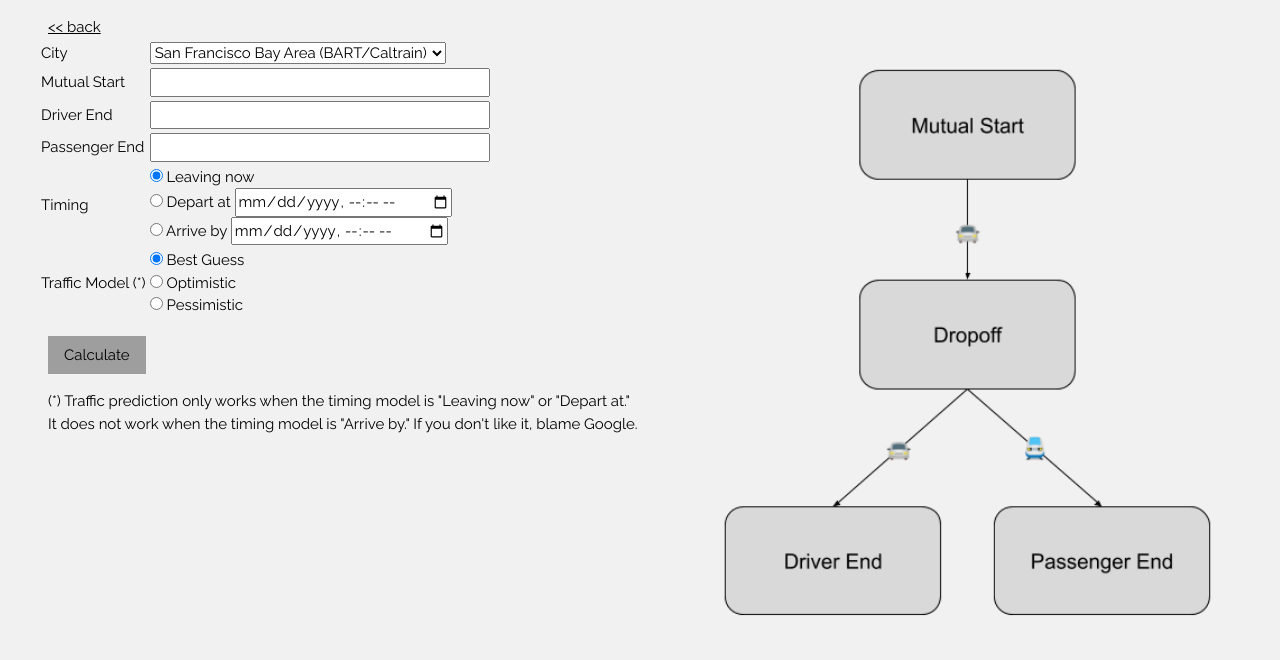
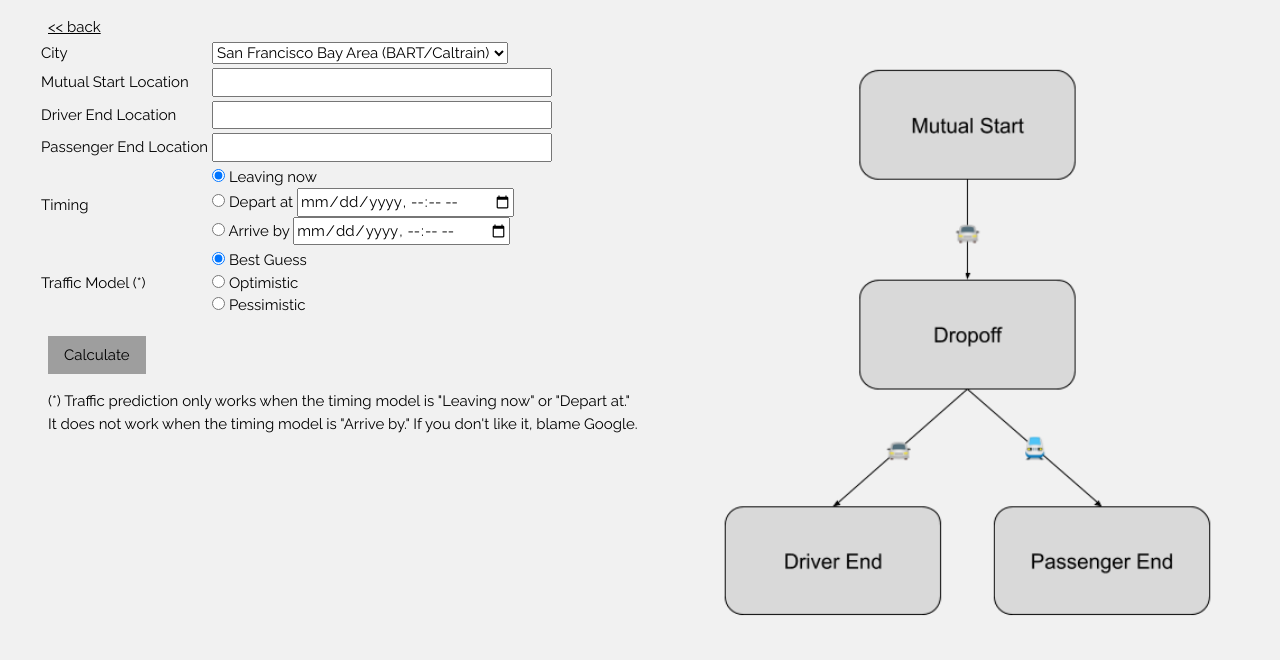
Before and after one commit to marvel2010/multistop, a Flask app: page /dropoff in a window 1280 px wide. Shown: the top 660 px of the page. Run offline with Flask 2, Linux system fonts and the light colour scheme; some libraries are stand-ins or nearby versions.

Commit message:
add start/end locations as possible pickup points

```diff
--- a/app.py
+++ b/app.py
@@ -5,6 +5,7 @@ from src.dropoff import dropoff as dropoff_fn
 from src.pickup import pickup as pickup_fn
 from src.stations import STATIONS_MAP
 from src.stations import TIMEZONES_MAP
+from src.stations import SYSTEM_NAMES_MAP
 
 logging.basicConfig(level=logging.INFO)
 app = Flask(__name__)
@@ -40,6 +41,7 @@ def dropoff():
         return render_template(
             "output.html",
             options=options,
+            transit_system=SYSTEM_NAMES_MAP[request.form["city"]],
             loc_1_name="Mutual Start Location",
             loc_1_value=start,
             loc_2_name="Driver End Location",
@@ -51,9 +53,9 @@ def dropoff():
 
     return render_template(
         "input.html",
-        loc_1_name="Mutual Start",
-        loc_2_name="Driver End",
-        loc_3_name="Passenger End",
+        loc_1_name="Mutual Start Location",
+        loc_2_name="Driver End Location",
+        loc_3_name="Passenger End Location",
         img_path="Dropoff.png"
     )
 
@@ -83,11 +85,12 @@ def pickup():
         return render_template(
             "output.html",
             options=options,
-            loc_1_name="Driver Start",
+            transit_system=SYSTEM_NAMES_MAP[request.form["city"]],
+            loc_1_name="Driver Start Location",
             loc_1_value=driver_start,
-            loc_2_name="Passenger Start",
+            loc_2_name="Passenger Start Location",
             loc_2_value=passenger_start,
-            loc_3_name="Mutual End",
+            loc_3_name="Mutual End Location",
             loc_3_value=end,
             stop_name="Pickup Stop"
         )
--- a/src/dropoff.py
+++ b/src/dropoff.py
@@ -41,6 +41,11 @@ def dropoff(
     gmaps = googlemaps.Client(key=GOOGLE_MAPS_KEY)
     assert traffic_model_request in ["best_guess", "optimistic", "pessimistic"], "invalid traffic model"
     assert timing_model_request in ["leaving_now", "depart_at", "arrive_by"], "invalid timing model"
+
+    # add the mutual start, driver end, and passenger end
+    stations.append(("Mutual Start Location", start_location))
+    stations.append(("Driver End Location", driver_end_location))
+    stations.append(("Passenger End Location", passenger_end_location))
 
     # set departure time or arrival time, but not both
     if timing_model_request == "leaving_now":
--- a/src/pickup.py
+++ b/src/pickup.py
@@ -40,6 +40,11 @@ def pickup(
     gmaps = googlemaps.Client(key=GOOGLE_MAPS_KEY)
     assert traffic_model_request in ["best_guess", "optimistic", "pessimistic"], "invalid traffic model"
     assert timing_model_request in ["leaving_now", "depart_at", "arrive_by"], "invalid timing model"
+
+    # add the driver start, passenger start, and mutual end
+    stations.append(("Driver Start Location", driver_start_location))
+    stations.append(("Passenger Start Location", passenger_start_location))
+    stations.append(("Mutual End Location", end_location))
 
     # set departure time or arrival time, but not both
     if timing_model_request == "leaving_now":
--- a/src/stations.py
+++ b/src/stations.py
@@ -427,3 +427,9 @@ STATIONS_MAP = {
     "sf_bay_area": BART_AND_CALTRAIN_STATIONS,
     "boston_area": MBTA_STATIONS,
 }
+
+SYSTEM_NAMES_MAP = {
+    "seattle_area": "LINK (Seattle)",
+    "sf_bay_area": "BART/Caltrain (Bay Area)",
+    "boston_area": "MBTA (Boston)",
+}
--- a/templates/output.html
+++ b/templates/output.html
@@ -21,6 +21,10 @@
 
 <div class="w3-container w3-padding-16">
     <table>
+        <tr class="w3-row">
+            <td><b>Transit System</b></td>
+            <td>{{ transit_system }}</td>
+        </tr>
         <tr class="w3-row">
             <td><b>{{ loc_1_name }}</b></td>
             <td>{{ loc_1_value }}</td>
```
